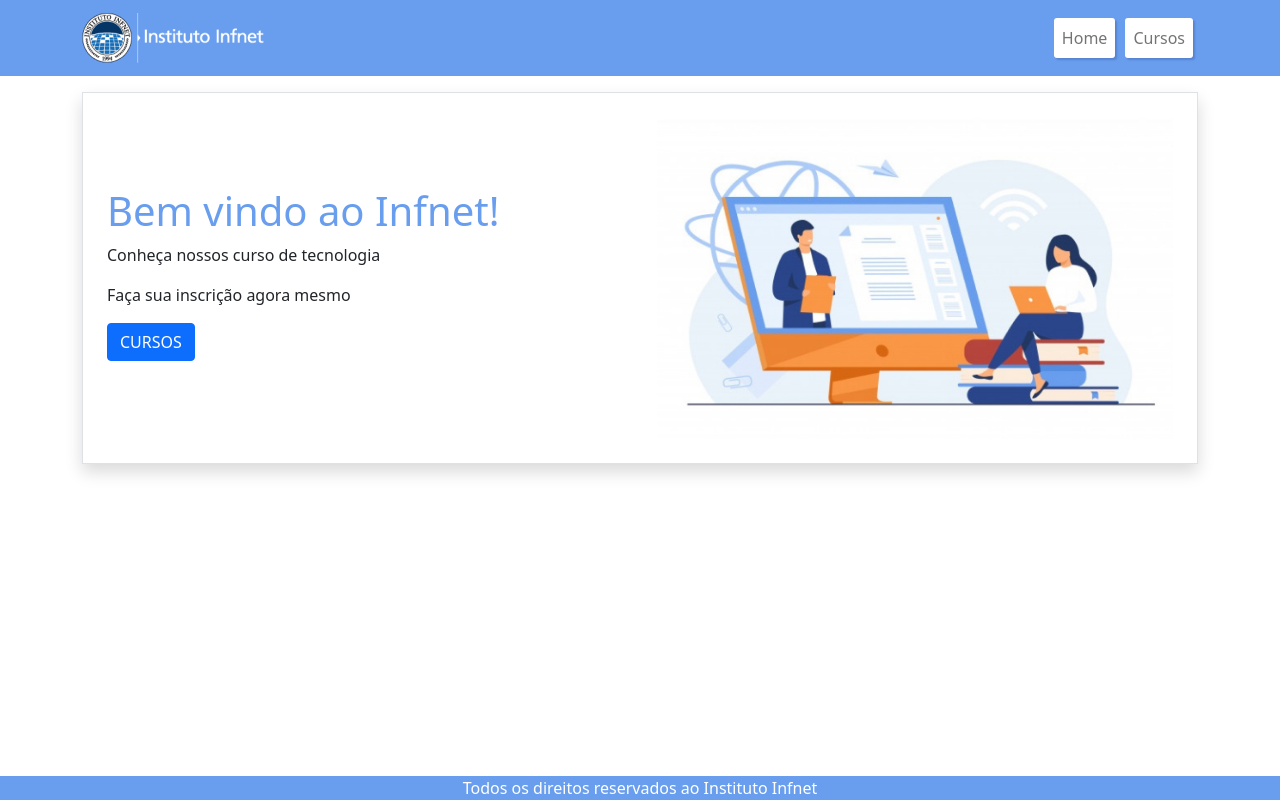
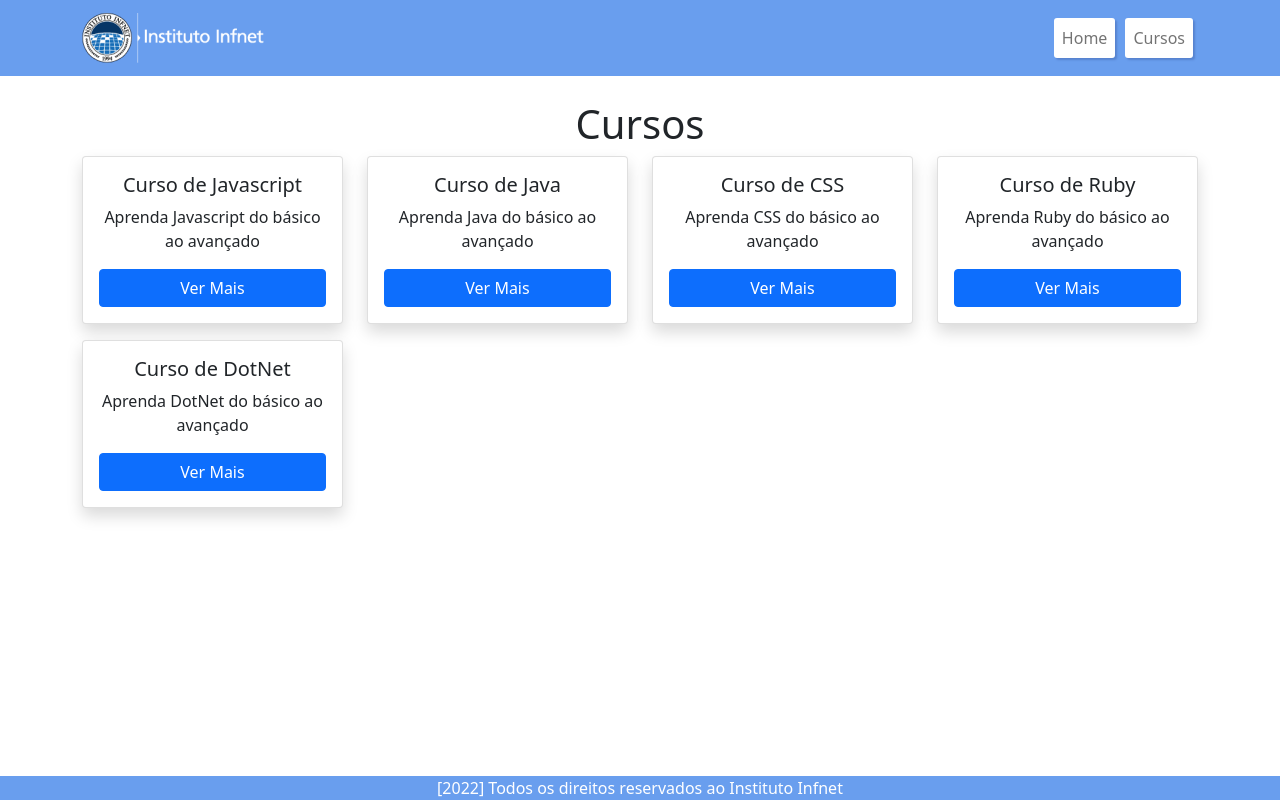
Before and after one commit to mauroroc/portal-de-cursos, a React (Create React App) app: page /cursos in a window 1280 px wide. Built offline with nearby package versions, Linux system fonts and the light colour scheme.

Commit message:
pagina de curso

```diff
--- a/package.json
+++ b/package.json
@@ -10,6 +10,7 @@
     "react": "^17.0.2",
     "react-bootstrap": "^2.0.3",
     "react-dom": "^17.0.2",
+    "react-router-dom": "6",
     "react-scripts": "4.0.3",
     "web-vitals": "^1.0.1"
   },
--- a/src/App.js
+++ b/src/App.js
@@ -1,80 +1,17 @@
 import React from 'react'
-import { Button, Navbar, Container, Nav } from 'react-bootstrap'
-import Logo from './assets/img/logo-infnet.png'
-import Banner from './assets/img/banner.jpg'
-
-function Header() {
-  return (
-    <header>
-        <Navbar expand="md" className="main-navbar">
-          <Container>
-            <Navbar.Brand href="/">
-              <img src={Logo} alt="Logo" />
-            </Navbar.Brand>
-            <Navbar.Toggle aria-controls="basic-navbar-nav" />
-            <Navbar.Collapse id="basic-navbar-nav">
-              <Nav className="ms-auto">
-                <Nav.Link href="/">Home</Nav.Link>
-                <Nav.Link href="/cursos">Cursos</Nav.Link>
-              </Nav>
-            </Navbar.Collapse>
-          </Container>
-        </Navbar>
-      </header>
-  )
-}
-
-function Footer() {
-  return (
-    <footer className='text-center footer'>
-      <p className='m-0'>Todos os direitos reservados ao Instituto Infnet</p>
-    </footer>
-  )
-}
-
-function Layout({ children }) {
-  return (
-    <>
-      <Header />
-      <main>
-        {children}
-      </main>
-      <Footer />
-    </>
-  )
-}
-
-function HomeView() {
-  return (
-    <Layout>
-        <Container>
-          <div className='shadow border my-3 p-4 banner-home'>
-            <div>
-              <h1>Bem vindo ao Infnet!</h1>
-              <p>Conheça nossos curso de tecnologia</p>
-              <p>Faça sua inscrição agora mesmo</p>
-              <Button href="'/cursos" className="mb-2">CURSOS</Button>
-            </div>
-            <div>
-              <img src={Banner} alt="banner" className="img-fluid" />
-            </div>
-          </div>
-        </Container>
-    </Layout>
-  );
-}
-
-/*function NotFoundView() {
-  return (
-    <Layout>
-        <h1>Página não encontrada</h1>
-    </Layout>
-  )
-}*/
+import { Routes, Route } from 'react-router-dom'
+import HomeView from './views/Home';
+import NotFound from './views/NotFound'
+import CoursesView  from './views/Courses'
 
 function App() {
   return (
-    <HomeView />
+    <Routes>
+      <Route path="/" element={<HomeView />} />
+      <Route path="/cursos" element={<CoursesView />} />
+      <Route path="*" element={<NotFound />} />
+    </Routes>
+
   );
 }
 
--- a/src/assets/css/styles.css
+++ b/src/assets/css/styles.css
@@ -31,7 +31,7 @@
   }
 
   .banner-home > div:first-child {
-    flex: 1 1 60%;
+    flex: 1;
   }
 }
 
@@ -53,3 +53,16 @@ html, body, #root {
 #root > main {
   flex: 1;
 }
+
+.grid-courses-item .card-course {
+  height: 100%;
+}
+
+.grid-courses-item .card-course .card-body {
+  display: flex;
+  flex-direction: column;
+}
+
+.grid-courses-item .card-course .btn {
+  margin-top: auto;
+}
--- /dev/null
+++ b/src/components/CardCourse/index.js
@@ -0,0 +1,16 @@
+import { Card, Button } from "react-bootstrap"
+import { Link } from "react-router-dom"
+
+function CardCourse({ course }) {
+    return (
+        <Card as='article' className="text-center shadow card-course">
+            <Card.Body>
+                <Card.Title>{course.name}</Card.Title>
+                <Card.Text>{course.shortDescription}</Card.Text>
+                <Button as={Link} to={`/cursos/${course.id}`}>Ver Mais</Button>
+            </Card.Body>
+        </Card>
+    )
+}
+
+export default CardCourse
--- /dev/null
+++ b/src/components/Layout/Footer.js
@@ -0,0 +1,9 @@
+function Footer() {
+    return (
+      <footer className='text-center footer'>
+        <p className='m-0'>[2022] Todos os direitos reservados ao Instituto Infnet</p>
+      </footer>
+    )
+}
+
+export default Footer
--- /dev/null
+++ b/src/components/Layout/Header.js
@@ -0,0 +1,24 @@
+import { Navbar, Container, Nav } from 'react-bootstrap'
+import { Link } from 'react-router-dom'
+import Logo from '../../assets/img/logo-infnet.png'
+
+export function Header() {
+    return (
+      <header>
+          <Navbar expand="md" className="main-navbar">
+            <Container>
+              <Navbar.Brand as={Link} to="/">
+                <img src={Logo} alt="Logo" />
+              </Navbar.Brand>
+              <Navbar.Toggle aria-controls="basic-navbar-nav" />
+              <Navbar.Collapse id="basic-navbar-nav">
+                <Nav className="ms-auto">
+                  <Nav.Link as={Link} to="/">Home</Nav.Link>
+                  <Nav.Link as={Link} to="/cursos">Cursos</Nav.Link>
+                </Nav>
+              </Navbar.Collapse>
+            </Container>
+          </Navbar>
+        </header>
+    )
+  }
--- /dev/null
+++ b/src/components/Layout/index.js
@@ -0,0 +1,16 @@
+import { Header } from './Header'
+import Footer from './Footer'
+
+function Layout({ children }) {
+    return (
+      <>
+        <Header />
+        <main>
+          {children}
+        </main>
+        <Footer />
+      </>
+    )
+  }
+
+export default Layout
--- a/src/index.js
+++ b/src/index.js
@@ -1,5 +1,6 @@
 import React from 'react';
 import ReactDOM from 'react-dom';
+import { BrowserRouter } from "react-router-dom";
 import 'bootstrap/dist/css/bootstrap.min.css';
 import './assets/css/styles.css';
 import App from './App';
@@ -7,7 +8,9 @@ import reportWebVitals from './reportWebVitals';
 
 ReactDOM.render(
   <React.StrictMode>
-    <App />
+    <BrowserRouter>
+      <App />
+    </BrowserRouter>
   </React.StrictMode>,
   document.getElementById('root')
 );
--- /dev/null
+++ b/src/views/Courses/index.js
@@ -0,0 +1,50 @@
+import { Container, Row, Col } from "react-bootstrap"
+import CardCourse from "../../components/CardCourse"
+import Layout from "../../components/Layout"
+
+const courses = [
+    {
+        id: 1,
+        name: 'Curso de Javascript',
+        shortDescription: 'Aprenda Javascript do básico ao avançado'
+    },
+    {
+        id: 2,
+        name: 'Curso de Java',
+        shortDescription: 'Aprenda Java do básico ao avançado'
+    },
+    {
+        id: 3,
+        name: 'Curso de CSS',
+        shortDescription: 'Aprenda CSS do básico ao avançado'
+    },
+    {
+        id: 4,
+        name: 'Curso de Ruby',
+        shortDescription: 'Aprenda Ruby do básico ao avançado'
+    },
+    {
+        id: 5,
+        name: 'Curso de DotNet',
+        shortDescription: 'Aprenda DotNet do básico ao avançado'
+    },
+]
+
+function CoursesView () {
+    return (
+        <Layout>
+            <Container>
+                <h1 className="text-center mt-4">Cursos</h1>
+                <Row>
+                    {courses.map((item) => (
+                        <Col key={item.id} className="grid-courses-item mb-3" xs={6} md={4} lg={3}>
+                            <CardCourse course={item} />
+                        </Col>
+                    ))}
+                </Row>
+            </Container>
+        </Layout>
+    )
+}
+
+export default CoursesView
--- /dev/null
+++ b/src/views/Home/index.js
@@ -0,0 +1,26 @@
+import Layout from '../../components/Layout';
+import { Button, Container } from 'react-bootstrap'
+import Banner from '../../assets/img/banner.jpg'
+import { Link } from 'react-router-dom'
+
+function HomeView() {
+    return (
+      <Layout>
+          <Container>
+            <div className='shadow border my-3 p-4 p-md-5 banner-home'>
+              <div>
+                <h1>Bem vindo ao Infnet!</h1>
+                <p>Conheça nossos curso de tecnologia.</p>
+                <p>Faça sua inscrição agora mesmo.</p>
+                <Button as={Link} to="/cursos" className="mb-2">CURSOS</Button>
+              </div>
+              <div>
+                <img src={Banner} alt="banner" className="img-fluid" />
+              </div>
+            </div>
+          </Container>
+      </Layout>
+    );
+  }
+
+  export default HomeView
--- /dev/null
+++ b/src/views/NotFound/index.js
@@ -0,0 +1,15 @@
+import { Container } from 'react-bootstrap'
+import Layout from '../../components/Layout'
+
+function NotFoundView() {
+  return (
+    <Layout>
+      <Container className="text-center mt-4">
+        <h1>Página não encontrada</h1>
+        <p>A página que você está procurando não existe</p>
+      </Container>
+    </Layout>
+  )
+}
+
+export default NotFoundView
```
Also changed, not shown: 1 other file (tests, documents, lock files or other folders).
